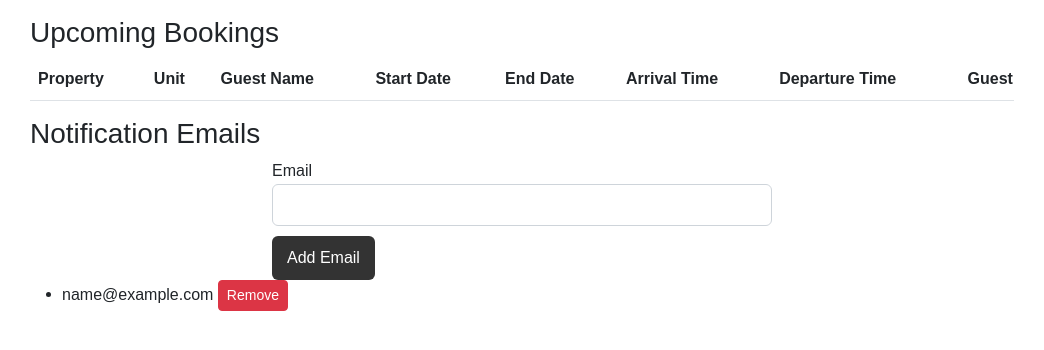
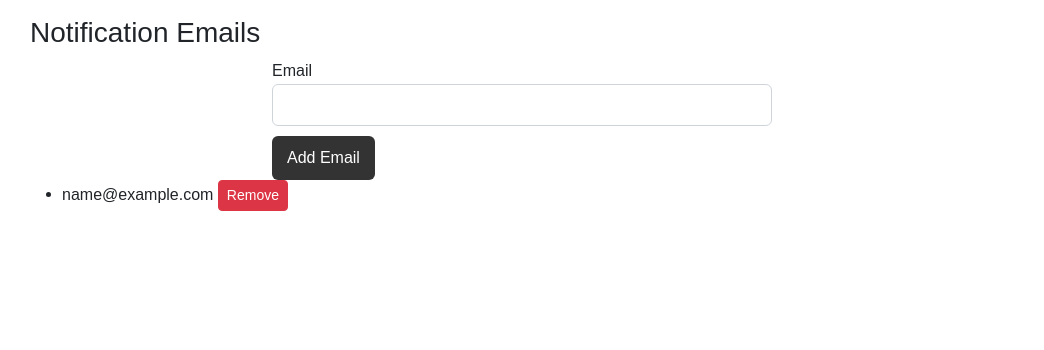
Before and after one commit to ehumpierres/MFR, a Flask app: page /admin in a window 1280 px wide. Shown: the part 401-751 px from the top of the page, without its empty margins (118-1162 px from the left). Run offline with Flask 3, Linux system fonts and the light colour scheme; a user stored in the database is signed in; data comes from the database, SQL or seed files in the repository; tables that the repository leaves empty hold one stand-in row (values such as "Sample post"); lists and menus that the app fills with data are empty.

Commit message:
Restored to '77ac5132bee9547a14d94be35b8d770237470cf9'

```diff
--- a/main.py
+++ b/main.py
@@ -224,13 +224,9 @@ def book():
 @admin_required
 def admin():
     pending_bookings = Booking.query.filter_by(status='pending').join(Unit).join(Property).all()
-    upcoming_bookings = Booking.query.filter(
-        Booking.start_date >= date.today(),
-        Booking.status.in_(['approved', 'pending'])
-    ).join(Unit).join(Property).order_by(Booking.start_date).all()
     email_form = NotificationEmailForm()
     notification_emails = NotificationEmail.query.all()
-    return render_template('admin.html', pending_bookings=pending_bookings, upcoming_bookings=upcoming_bookings, email_form=email_form, notification_emails=notification_emails)
+    return render_template('admin.html', bookings=pending_bookings, email_form=email_form, notification_emails=notification_emails)
 
 @app.route('/admin/add_notification_email', methods=['POST'])
 @login_required
@@ -497,24 +493,6 @@ def download_csv():
         flash('An error occurred while generating the CSV file.', 'error')
         return redirect(url_for('admin'))
 
-@app.route('/delete_booking/<int:booking_id>', methods=['POST'])
-@login_required
-@admin_required
-def delete_booking(booking_id):
-    try:
-        booking = Booking.query.get_or_404(booking_id)
-        db.session.delete(booking)
-        db.session.commit()
-        return jsonify({'success': True, 'message': 'Booking deleted successfully'})
-    except SQLAlchemyError as e:
-        db.session.rollback()
-        logger.error(f"Database error while deleting booking: {str(e)}")
-        return jsonify({'success': False, 'message': 'An error occurred while deleting the booking'}), 500
-    except Exception as e:
-        db.session.rollback()
-        logger.error(f"Unexpected error while deleting booking: {str(e)}")
-        return jsonify({'success': False, 'message': 'An unexpected error occurred'}), 500
-
 def create_sample_data():
     if User.query.first() is not None:
         logger.info("Sample data already exists. Skipping creation.")
@@ -528,6 +506,11 @@ def create_sample_data():
         Property.query.delete()
         User.query.delete()
         db.session.commit()
+
+        # db.session.query(Unit).delete()
+        # db.session.query(Property).delete()
+        # db.session.query(User).delete()
+        # db.session.commit()
 
         cbc = Property(name="CBC", description="Log Cabin, Pavilion, Deerfield, Kurth Annex, Kurth House")
         cbm = Property(name="CBM", description="Firemeadow, Sunday House")
@@ -557,6 +540,7 @@ def create_sample_data():
             Unit(name="Firemeadow - Pinehurst", property_id=cbm.id),
             Unit(name="Firemeadow - Montgomery", property_id=cbm.id),
             Unit(name="Sunday House", property_id=cbm.id)
+
         ]
         db.session.add_all(cbc_units + cbm_units)
         db.session.commit()
--- a/templates/admin.html
+++ b/templates/admin.html
@@ -34,7 +34,7 @@
                 </tr>
             </thead>
             <tbody>
-                {% for booking in pending_bookings %}
+                {% for booking in bookings %}
                     <tr data-booking-id="{{ booking.id }}">
                         <td>{{ booking.unit.property.name }}</td>
                         <td>{{ booking.unit.name }}</td>
@@ -63,46 +63,6 @@
         </table>
     </div>
 
-    <h3>Upcoming Bookings</h3>
-    <div class="table-responsive">
-        <table class="table">
-            <thead>
-                <tr>
-                    <th>Property</th>
-                    <th>Unit</th>
-                    <th>Guest Name</th>
-                    <th>Start Date</th>
-                    <th>End Date</th>
-                    <th>Arrival Time</th>
-                    <th>Departure Time</th>
-                    <th>Guest Email</th>
-                    <th>Number of Guests</th>
-                    <th>Status</th>
-                    <th>Actions</th>
-                </tr>
-            </thead>
-            <tbody>
-                {% for booking in upcoming_bookings %}
-                    <tr data-booking-id="{{ booking.id }}">
-                        <td>{{ booking.unit.property.name }}</td>
-                        <td>{{ booking.unit.name }}</td>
-                        <td>{{ booking.guest_name }}</td>
-                        <td>{{ booking.start_date }}</td>
-                        <td>{{ booking.end_date }}</td>
-                        <td>{{ booking.arrival_time }}</td>
-                        <td>{{ booking.departure_time }}</td>
-                        <td>{{ booking.guest_email }}</td>
-                        <td>{{ booking.num_guests }}</td>
-                        <td>{{ booking.status.capitalize() }}</td>
-                        <td>
-                            <a href="#" onclick="deleteBooking({{ booking.id }}); return false;" class="btn btn-danger btn-sm">Delete</a>
-                        </td>
-                    </tr>
-                {% endfor %}
-            </tbody>
-        </table>
-    </div>
-
     <h3>Notification Emails</h3>
     <form method="POST" action="{{ url_for('add_notification_email') }}">
         {{ email_form.hidden_tag() }}
@@ -122,28 +82,15 @@ function approveBooking(bookingId) {
     fetch(`/approve/${bookingId}`, { method: 'POST' })
         .then(response => response.json())
         .then(data => {
+            // Remove the booking from the pending list
             document.querySelector(`tr[data-booking-id="${bookingId}"]`).remove();
+            // Display a success message
             alert('Booking approved successfully');
         })
         .catch(error => {
             console.error('Error:', error);
             alert('An error occurred while approving the booking');
         });
-}
-
-function deleteBooking(bookingId) {
-    if (confirm('Are you sure you want to delete this booking?')) {
-        fetch(`/delete_booking/${bookingId}`, { method: 'POST' })
-            .then(response => response.json())
-            .then(data => {
-                document.querySelector(`tr[data-booking-id="${bookingId}"]`).remove();
-                alert('Booking deleted successfully');
-            })
-            .catch(error => {
-                console.error('Error:', error);
-                alert('An error occurred while deleting the booking');
-            });
-    }
 }
 </script>
 {% endblock %}
@@ -155,7 +102,7 @@ function deleteBooking(bookingId) {
         max-width: 100%;
     }
     .table {
-        min-width: 1500px;
+        min-width: 1500px; /* Adjust this value based on the total width of all columns */
     }
 </style>
 {% endblock %}
```
Also changed, not shown: backup/main.py (+7 -23 lines), backup/static/js/calendar.js (+1 -7 lines), backup/templates/admin.html (+4 -57 lines), static/js/calendar.js (+1 -7 lines).
